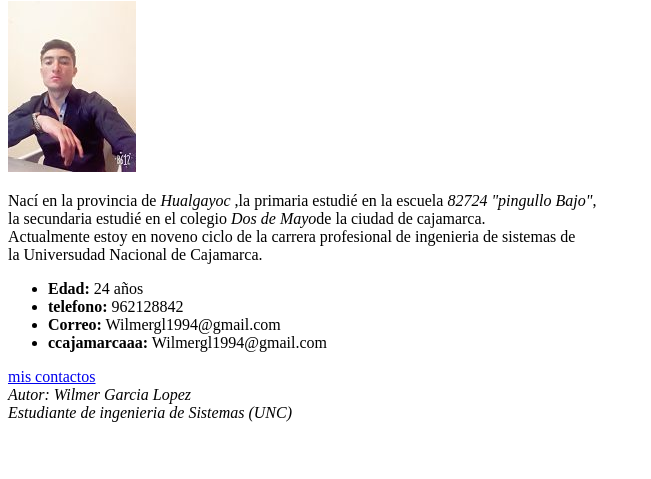
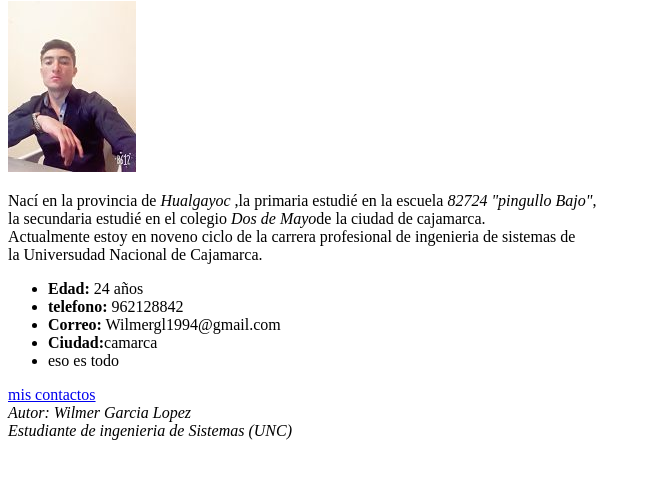
Before and after one commit to wilGarLo/wilGarLo.github.io, a plain HTML site: page index.html in a window 1280 px wide. Shown: the part 79-558 px from the top of the page, without its empty margins (0-651 px from the left). Drawn offline with Linux system fonts and the light colour scheme.

Commit message:
actualizacion

```diff
--- a/index.html
+++ b/index.html
@@ -34,7 +34,8 @@
         <li> <strong>Edad:</strong> 24 años </li>
         <li> <strong> telefono:</strong> 962128842</li>
         <li> <strong> Correo:</strong> Wilmergl1994@gmail.com</li>
-        <li> <strong> ccajamarcaaa:</strong> Wilmergl1994@gmail.com</li>
+        <li> <strong> Ciudad:</strong>camarca</li>
+        <li>eso es todo</li>
     </ul>
     <section>
 
```
